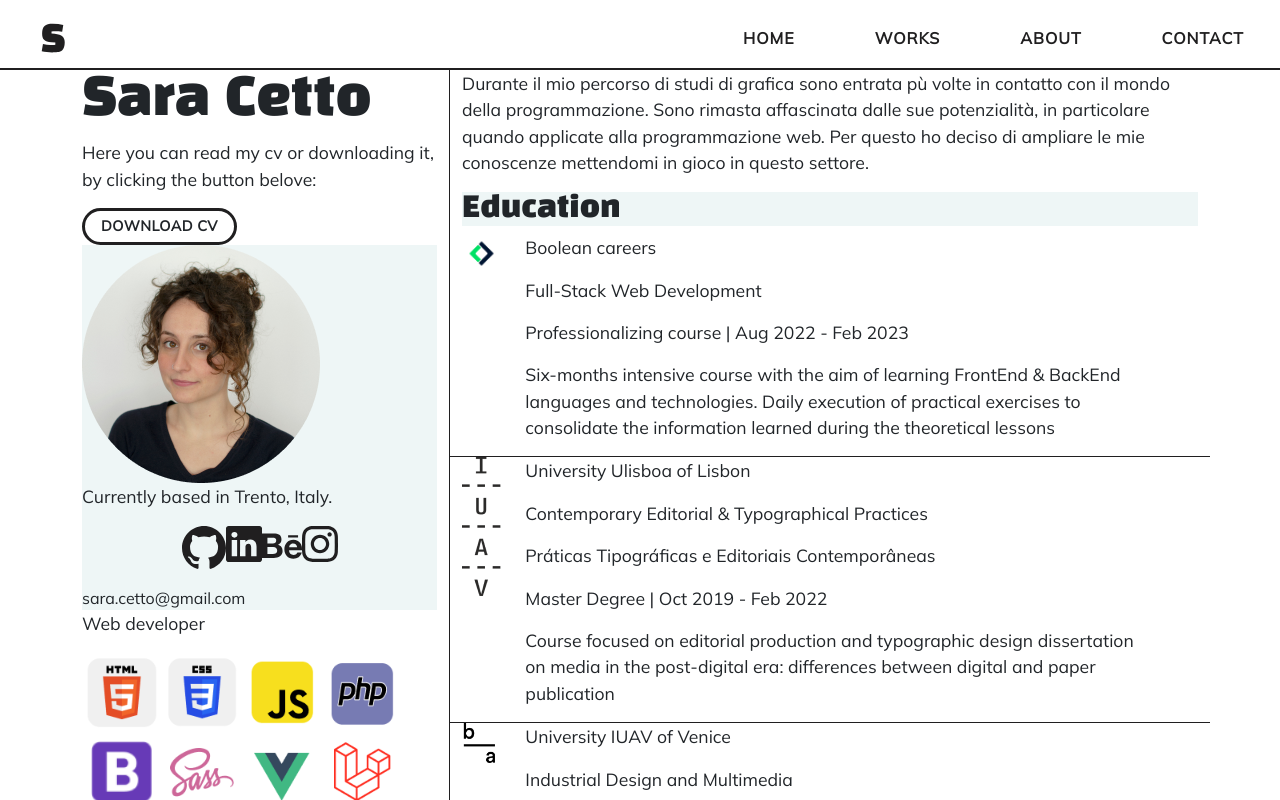
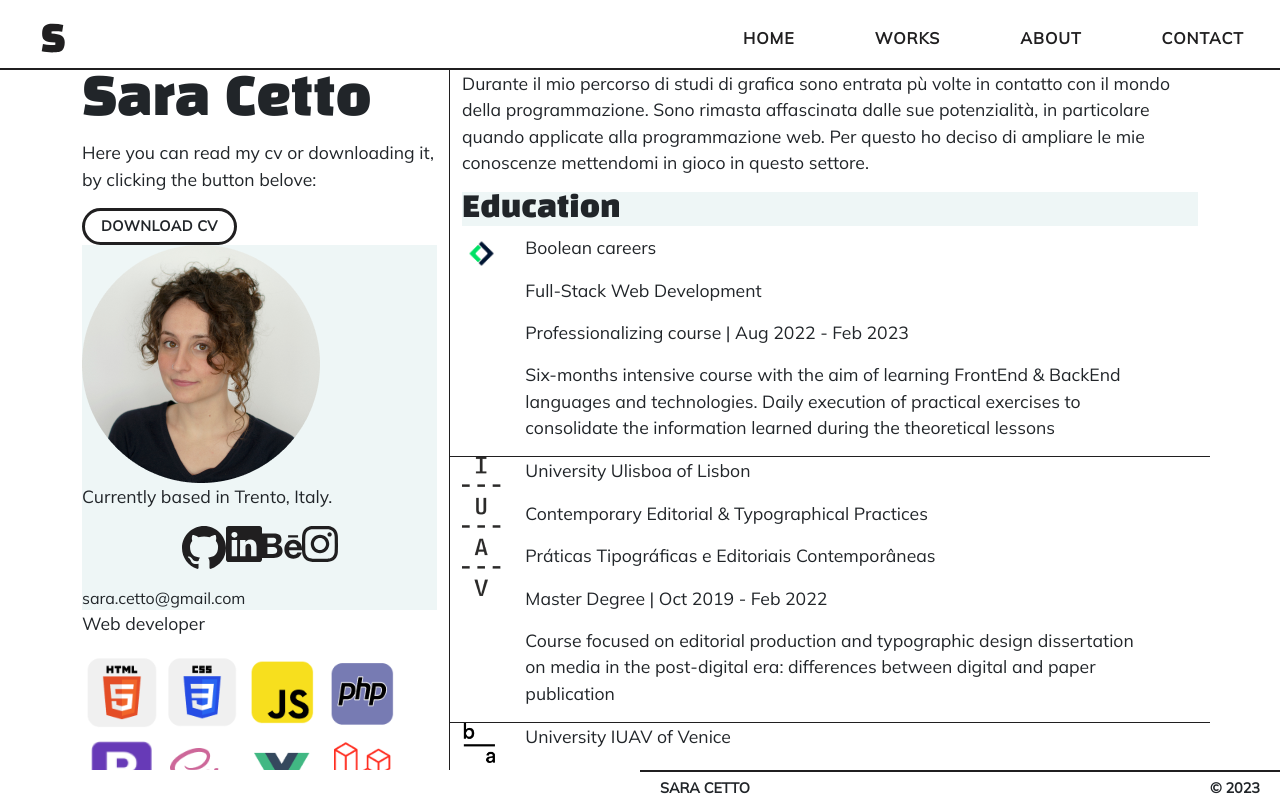
Before and after one commit to sder12/vue-my-site, a Vue app: page /about in a window 1280 px wide. Shown: the top 800 px of the page. Built offline with nearby package versions, Linux system fonts and the light colour scheme.

Commit message:
Give to all pages 100vh + scroll

```diff
--- a/src/components/AppFooter.vue
+++ b/src/components/AppFooter.vue
@@ -9,7 +9,7 @@ export default {
         <div class="row d-flex justify-content-end">
             <div class="col-12 col-lg-6 col-md-8 d-flex justify-content-between ">
                 <span class="ps-2">SARA CETTO</span>
-                <span class="pe-2">© 2022</span>
+                <span class="pe-2">© 2023</span>
             </div>
         </div>
     </footer>
--- a/src/pages/ContactPage.vue
+++ b/src/pages/ContactPage.vue
@@ -81,10 +81,6 @@ export default {
 </template>
 
 <style lang="scss" scoped>
-main {
-    height: calc(100vh - var(--header-footer-height));
-    overflow: auto;
-
 section {
     padding: 3rem 1rem;
 
@@ -117,10 +113,5 @@ main {
 #contact-form {
     padding-left: 3rem;
     padding-right: 3rem;
-
-
-
-
-    }
 }
 </style>
--- a/src/pages/ResumePage.vue
+++ b/src/pages/ResumePage.vue
@@ -16,7 +16,8 @@ export default {
 </script>
 
 <template>
-    <main class="container">
+    <main class="container-fluid">
+        <div class="container">
             <div class="row">
 
                 <!-- LEFT -->
@@ -120,6 +121,7 @@ export default {
                     </div>
                 </section>
             </div>
+        </div>
     </main>
 </template>
 
--- a/src/styles/general.scss
+++ b/src/styles/general.scss
@@ -10,6 +10,11 @@ html {
 body {
     width: 100%;
     // overflow-y: hidden;
+}
+
+main {
+    height: calc(100vh - var(--header-footer-height));
+    overflow: auto;
 }
 
 img {
```
Lines whose indentation alone changed are shown as unchanged.
